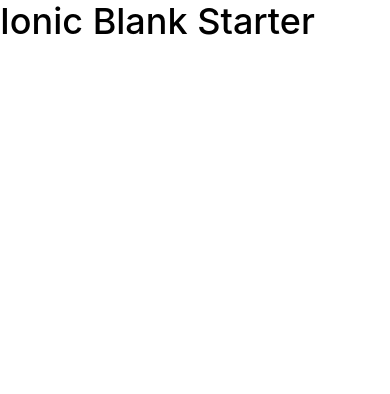
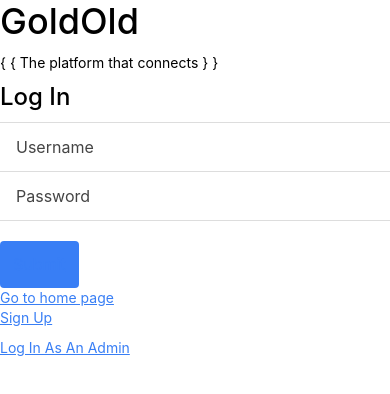
Before and after one commit to Seekeryc08/orbital-project-yc, a website: page www/index.html in a window 390 px wide. Drawn offline with Linux system fonts and the light colour scheme; some packages are replaced by stand-ins of ours; files that its build step writes are made by us from their sources.

```diff
--- a/www/index.html
+++ b/www/index.html
@@ -14,7 +14,6 @@
 
     <!-- ionic/angularjs js -->
     <script src="lib/ionic/js/ionic.bundle.js"></script>
-
     <script src="http://maps.googleapis.com/maps/api/js?key=AIzaSyA2u0eQNzCuDMdzG4opRM1ELacupQbzX28&sensor=true"></script>
 
     <!-- your app's js -->
@@ -24,18 +23,37 @@
 
   </head>
 
-  <body onload="onload()" ng-app="starter">
-  <!--maybe cannot put onload and ng-app together-->
+  <body>
 
     <ion-pane>
-      <ion-header-bar class="bar-stable">
-        <h1 class="title">Ionic Blank Starter</h1>
-      </ion-header-bar>
+      <h1>GoldOld</h1>
+      <p>{ { The platform that connects } }</p>
 
       <ion-content>
-        <div id="cres"></div>
 
-        <div ng-controller="MapController" id="map" data-tap-disabled="true"></div>
+        <form>
+
+          <h3>Log In</h3>
+
+          <div class="list">
+            <label class="item item-input">
+              <span class="input-label">Username</span>
+              <input id="username" type="text">
+            </label>
+            <label class="item item-input">
+              <span class="input-label">Password</span>
+              <input type="password">
+            </label>
+          </div>
+
+          <button id="submit_me" class="button button-positive"><a href="main.html">
+            Submit
+            </a>
+          </button>
+        </form>
+        <a href="main.html">Go to home page</a>
+        <a href="signup-user.html"><p text-align="right">Sign Up</p></a>
+        <a href="org/login-org.html"><p text-align="right">Log In As An Admin</p></a>
 
       </ion-content>
 
--- a/www/js/app.js
+++ b/www/js/app.js
@@ -1,4 +1,4 @@
-var myApp = angular.module('starter', ['ionic']);
+var myMain = angular.module('starter', ['ionic']);
 var y=1;
 
 myApp.run(function($ionicPlatform) {
@@ -35,7 +35,7 @@
 */
 
 //Can't get inside function myApp.controller('MapController', function($scope, $cordovaGeolocation){
-myApp.controller('MapController', function($scope) {
+myMain.controller('MapController', function($scope) {
 
   /* http://www.joshmorony.com/integrating-google-maps-with-an-ionic-application/
 
```
